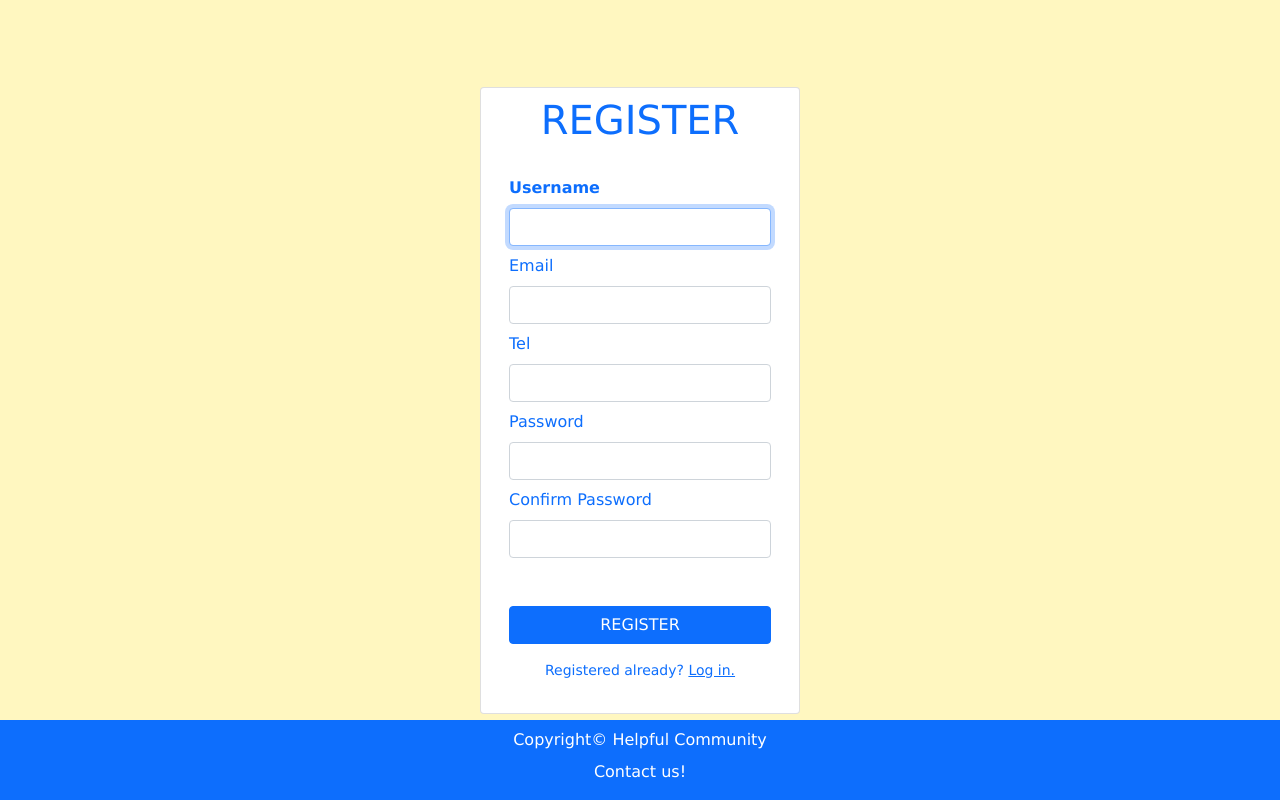
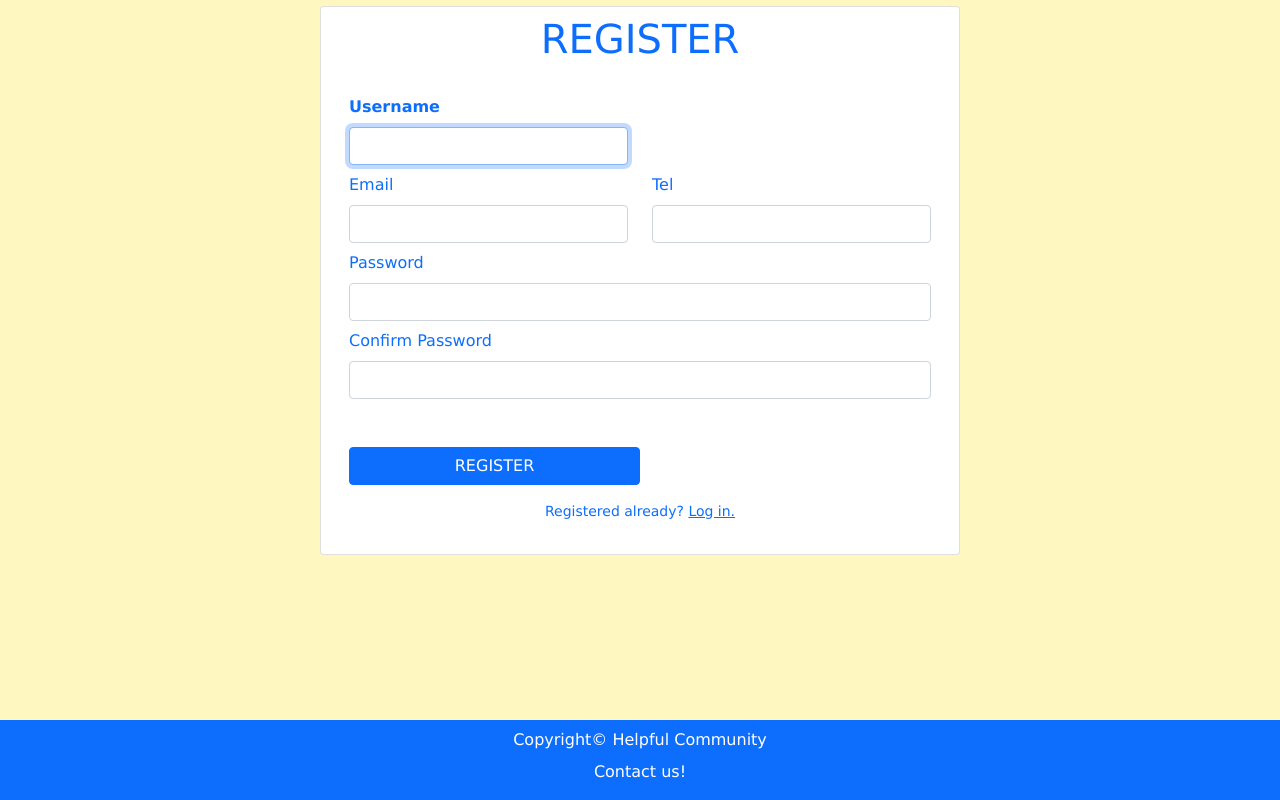
Before and after one commit to Natsumi-Endo/the-Helpful-community, a PHP site: page /register.php in a window 1280 px wide. Run offline with PHP 8.4, Linux system fonts and the light colour scheme; some libraries are stand-ins or nearby versions.

Commit message:
fixed footer and register

```diff
--- a/assets/styles/style.css
+++ b/assets/styles/style.css
@@ -1,8 +1,10 @@
-body {
+html,body {
     font-family: "Lucida Grande";
+    height: 100%;
     margin: 0;
     background-color: #fff7c0;
     color: #0D6EFD;
+    overflow: hidden;
 }
 
 .container {
@@ -16,11 +18,15 @@ body {
 
 footer {
     width: 100%;
-    height: 80px;
+    /* height: 80px; */
     text-align: center;
     background-color: #0D6EFD;
     position: absolute;
     bottom: 0;
+}
+
+.class-footer{
+  margin-top: 10%;
 }
 
 .header-logo {
@@ -29,16 +35,15 @@ footer {
 .navbar {
   display: flex;
 }
+/* .nav-item .btn {
+  transition: 0.5s;
+} */
 
-.nav-item .btn:hover {
+.nav-item .btn #submit-btn:hover {
     opacity: 0.6;
 }
 .nav-item {
   border-radius: 6px;
-}
-
-#submit-btn {
-  opacity: 0.6;
 }
 
 .index-nave {
--- a/views/footer.php
+++ b/views/footer.php
@@ -12,7 +12,7 @@
     <title>Footer</title>
 </head>
 <body>
-    <footer>
+    <footer class="class-footer">
         <div class="text-white p-2 text-center">Copyright&copy; Helpful Community</div>
         <p class="text-center"><a class="text-white footer-contact-us" style="text-decoration:none" href="register.php">Contact us!</a></p>
     </footer>
--- a/views/login.php
+++ b/views/login.php
@@ -8,7 +8,7 @@
 </head>
 <body>
 
-    <div style="height: 100vh">
+    <div style="height: 70vh">
         <div class="row h-100 m-0">
             <div class="card w-25 my-auto mx-auto">
                 <div class="card-header bg-transparent border-0">
--- a/views/register.php
+++ b/views/register.php
@@ -9,38 +9,50 @@
 </head>
 
 <body>
-    <div style="height: 100vh">
+    <div style="height:70vh">
         <div class="row h-100 m-0">
-            <div class="card w-25 my-auto mx-auto">
+            <div class="card w-50 my-auto mx-auto">
                 <div class="card-header bg-transparent border-0">
                     <h1 class="text-center text-primary">REGISTER</h1>
                 </div>
                 <div class="card-body">
-                    <form action="../actions/register.php" method="post">
-
+                <form action="../actions/register.php" method="post">
+                    <div class="row">
+                        <div class="col-6">
                         <label for="username" class="form-label fw-bold">Username</label>
                         <input type="text" name="username" id="username" class="form-control mb-2 fw-bold" maxlength="50" required autofocus>
 
+                        </div>
+
+
+                    </div>
+                    <div class="row">
+                        <div class="col">
                         <label for="email" class="form-label">Email</label>
                         <input type="email" name="email" id="email" class="form-control mb-2" required>
+
+                        </div>
+                        <div class="col">
                         <label for="tel" class="form-label">Tel</label>
                         <input type="tel" name="tel" id="tel" class="form-control mb-2" required>
+                        </div>
+                    </div>
 
-                        <label for="password" class="form-label">Password</label>
+                    <label for="password" class="form-label">Password</label>
                         <input type="password" name="password" id="password" class="form-control mb-2" minlength="5" required>
-
-                        <label for="confirm-password" class="form-label">Confirm Password</label>
+                    <label for="confirm-password" class="form-label">Confirm Password</label>
                         <input type="password" name="confirm_password" id="confirm-password" class="form-control mb-5" minlength="5" required>
 
-                        <button type="submit" class="btn btn-primary w-100">REGISTER</button>
+                        <button type="submit" class="btn btn-primary w-50 mx-auto" >REGISTER</button>
                         <p class="text-center mt-3 small">Registered already? <a href="../views/login.php">Log in.</a></p>
                     </form>
                 </div>
             </div>
+            <?php
+                include "../views/footer.php";
+            ?>
         </div>
-        <?php
-    include "../views/footer.php";
-?>
+
     </div>
 
     <script src="https://cdn.jsdelivr.net/npm/bootstrap@5.0.2/dist/js/bootstrap.bundle.min.js" integrity="sha384-MrcW6ZMFYlzcLA8Nl+NtUVF0sA7MsXsP1UyJoMp4YLEuNSfAP+JcXn/tWtIaxVXM" crossorigin="anonymous"></script>
```
Also changed, not shown: views/index.php (+0 -16 lines), classes/user.php (line endings or trailing spaces).
